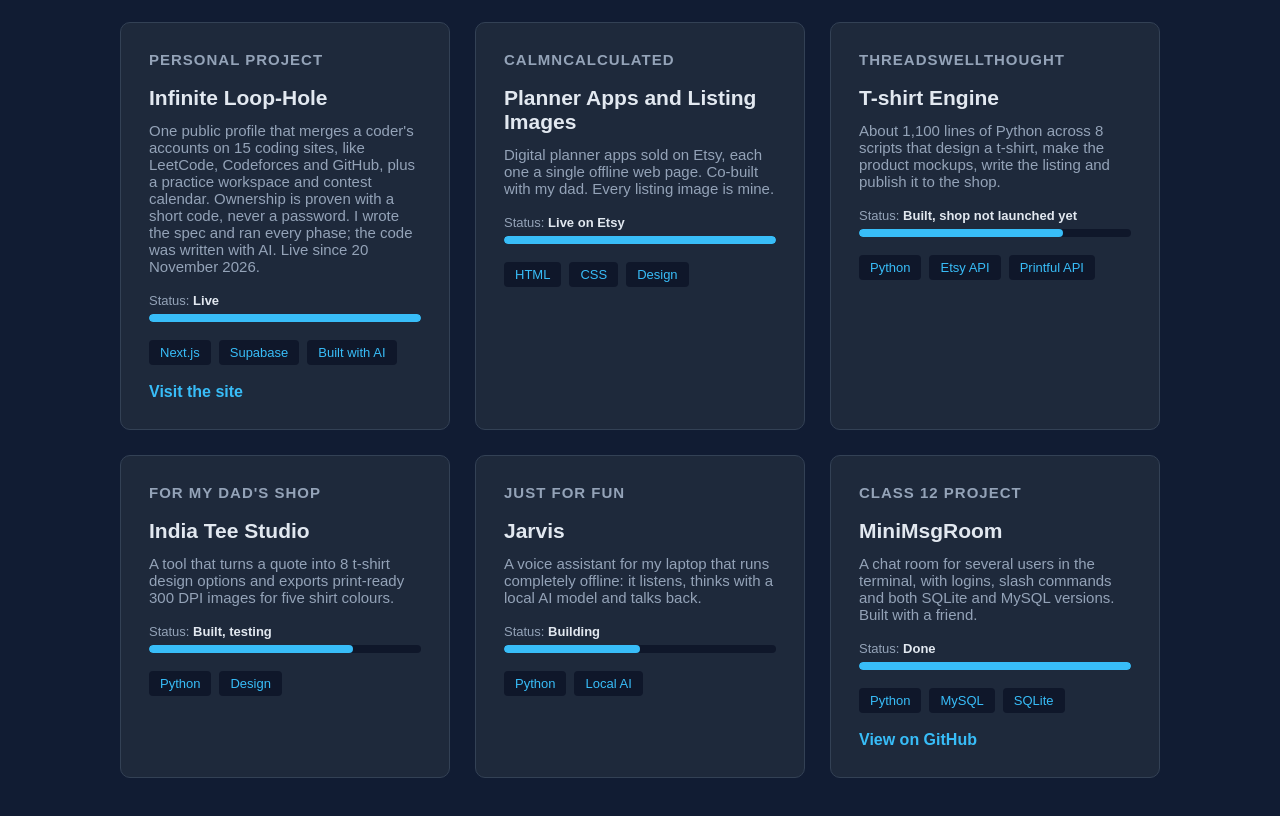
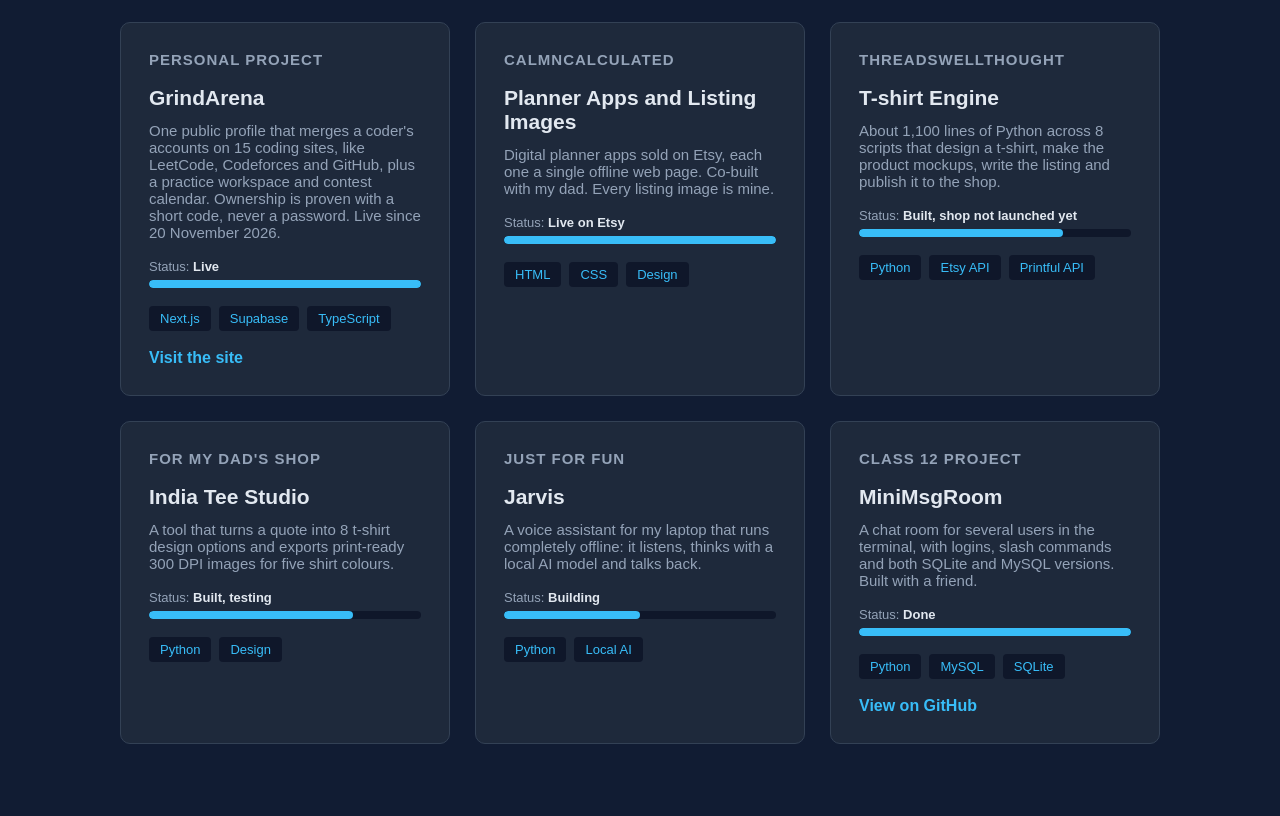
Before and after one commit to fierce-fly239/portfolio, a plain HTML site: page index.html in a window 1280 px wide. Shown: the part 3707-4523 px from the top of the page. Drawn offline with Linux system fonts and the light colour scheme.

Commit message:
Update site 2026-11-26

```diff
--- a/index.html
+++ b/index.html
@@ -199,17 +199,16 @@
 
                 <div class="project-card">
                     <p class="card-label">Personal project</p>
-                    <h3>Infinite Loop-Hole</h3>
+                    <h3>GrindArena</h3>
                     <p>One public profile that merges a coder's accounts on 15 coding sites, like LeetCode,
                        Codeforces and GitHub, plus a practice workspace and contest calendar. Ownership is
-                       proven with a short code, never a password. I wrote the spec and ran every phase;
-                       the code was written with AI. Live since 20 November 2026.</p>
+                       proven with a short code, never a password. Live since 20 November 2026.</p>
                     <div class="status">
                         <p>Status: <strong>Live</strong></p>
                         <div class="bar"><div class="bar-fill fill-100"></div></div>
                     </div>
-                    <div class="tags"><span>Next.js</span><span>Supabase</span><span>Built with AI</span></div>
-                    <a href="https://infinite-loophole.vercel.app" target="_blank" class="project-link">Visit the site</a>
+                    <div class="tags"><span>Next.js</span><span>Supabase</span><span>TypeScript</span></div>
+                    <a href="https://grindarena.vercel.app" target="_blank" class="project-link">Visit the site</a>
                 </div>
 
                 <div class="project-card">
```
